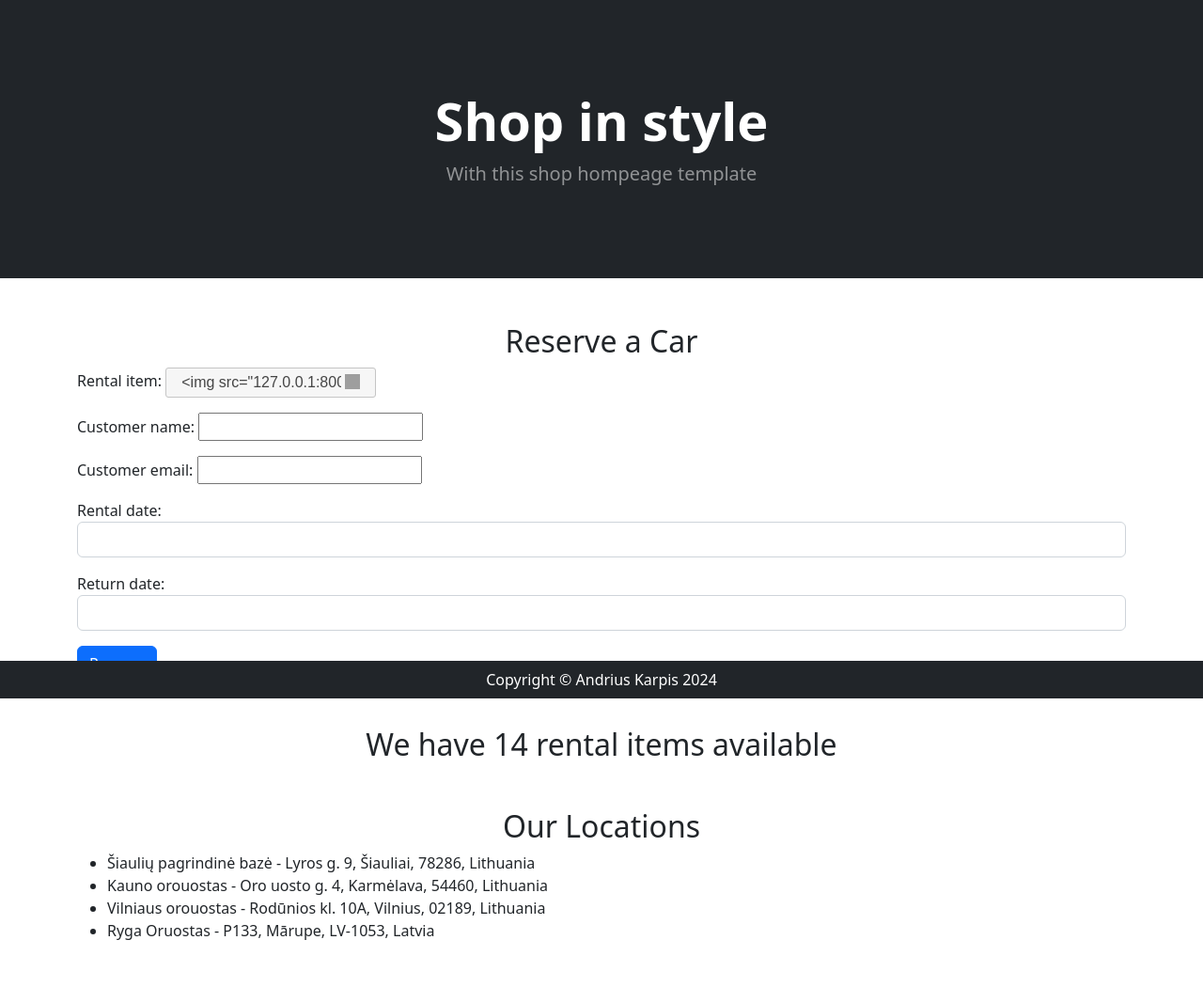
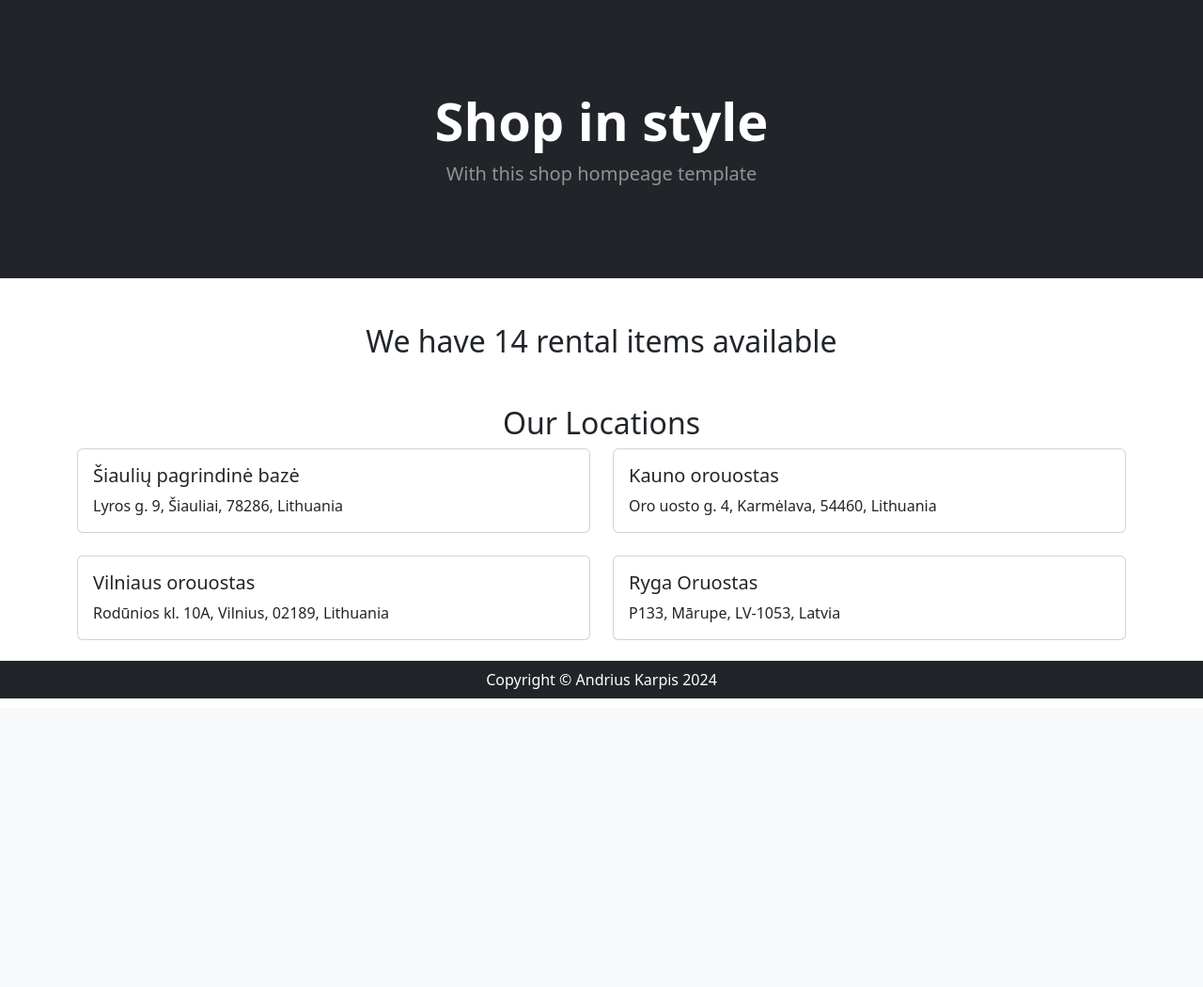
Before and after one commit to kabutas/nuomosProject, a Django app: page / in a window 1280 px wide. Shown: the part 57-1107 px from the top of the page at 94% size. After the commit the page ends 800 px from the top, so only its background shows below. Run offline with Django 5.2, Linux system fonts and the light colour scheme; data comes from the database, SQL or seed files in the repository; both versions use the stored data as it was after the commit; some libraries are stand-ins or nearby versions; grey boxes are pictures that could not be loaded.

Commit message:
+ rental_form.html updated reservation logic small models update locations shown in cards

```diff
--- a/motionRent/forms.py
+++ b/motionRent/forms.py
@@ -1,30 +1,12 @@
 from django import forms
-from django.core.exceptions import ValidationError
-from .models import RentalItem, Rental
+from .models import Rental
 
 
 class RentalForm(forms.ModelForm):
     class Meta:
         model = Rental
-        fields = ['rental_item', 'customer_name', 'customer_email', 'rental_date', 'return_date']
+        fields = ['customer_name', 'customer_email', 'rental_date', 'return_date']
         widgets = {
-            'rental_item': forms.Select(attrs={'class': 'form-control selectmenu'}),
-            'rental_date': forms.DateInput(attrs={'class': 'form-control datepicker', 'autocomplete': 'off'}),
-            'return_date': forms.DateInput(attrs={'class': 'form-control datepicker', 'autocomplete': 'off'}),
+            'rental_date': forms.DateInput(attrs={'type': 'date'}),
+            'return_date': forms.DateInput(attrs={'type': 'date'}),
         }
-
-    def __init__(self, *args, **kwargs):
-        super().__init__(*args, **kwargs)
-        self.fields['rental_item'].choices = [
-            (item.id, f'<img src="127.0.0.1:8000{item.image.url}" alt="{item.model}"> {item.brand} {item.model} ({item.year}) - {item.price_per_day} €/day')
-            for item in RentalItem.objects.all()
-        ]
-
-    def clean(self):
-        cleaned_data = super().clean()
-        rental_date = cleaned_data.get('rental_date')
-        return_date = cleaned_data.get('return_date')
-
-        if rental_date and return_date:
-            if return_date < rental_date:
-                raise ValidationError("Nuomos pabaigos data negali būti ankstesnė nei pradžios data.")
--- a/motionRent/models.py
+++ b/motionRent/models.py
@@ -1,6 +1,6 @@
 from django.db import models
-
-# Create your models here.
+from django.core.exceptions import ValidationError
+from datetime import date
 
 
 class Location(models.Model):
@@ -25,12 +25,20 @@ class RentalItem(models.Model):
     category = models.CharField(max_length=30, choices=TYPE_CHOICES)
     brand = models.CharField(max_length=255)
     model = models.CharField(max_length=255)
+    number_plate = models.CharField(max_length=12, unique=True)
+    description = models.TextField(blank=True, null=True)
     year = models.IntegerField()
     price_per_day = models.DecimalField(max_digits=10, decimal_places=2)
     image = models.ImageField(upload_to='rental_images/', blank=True, null=True, default='rental_images/no-photo.jpg')
 
+
+
     def __str__(self):
         return f"{self.get_category_display()} - {self.brand} {self.model} ({self.year})"
+
+    def is_available(self, rental_date, return_date):
+        rentals = Rental.objects.filter(rental_item=self, return_date__gte=rental_date, rental_date__lte=return_date)
+        return not rentals.exists()
 
 
 class Rental(models.Model):
@@ -42,3 +50,13 @@ class Rental(models.Model):
 
     def __str__(self):
         return f"Rental for: {self.customer_name} - ({self.rental_item})"
+
+    def clean(self):
+        if self.return_date <= self.rental_date:
+            raise ValidationError("Return date must be after rental date.")
+        # if not self.rental_item.is_available(self.rental_date, self.return_date):
+        #     raise ValidationError("This item is not available for the selected dates.")
+
+    def save(self, *args, **kwargs):
+        self.clean()  # Ensure validation is called before saving
+        super().save(*args, **kwargs)
--- a/motionRent/urls.py
+++ b/motionRent/urls.py
@@ -1,10 +1,10 @@
-
 from django.urls import path
-from .views import temporary, rental_items_list, rental_item_detail, home
+from .views import home, temporary, RentalItemListView, RentalItemDetailView, RentalCreateView
 
 urlpatterns = [
     path('', home, name='home'),
-    path('rental_items_list/', rental_items_list, name='rental_items_list'),
-    path('rental_item_detail/<int:pk>/', rental_item_detail, name='rental_item_detail'),
-    # path('rental_items/<int:pk>/', rental_item_detail, name='rental_item_detail')
+    path('temporary/', temporary, name='temporary'),
+    path('rental-items/', RentalItemListView.as_view(), name='rental_items_list'),
+    path('rental-items/<int:pk>/', RentalItemDetailView.as_view(), name='rental_item_detail'),
+    path('create-rental/<int:pk>/', RentalCreateView.as_view(), name='create_rental'),
 ]
--- a/motionRent/views.py
+++ b/motionRent/views.py
@@ -1,4 +1,8 @@
 from django.shortcuts import render, get_object_or_404, redirect
+from django.utils import timezone
+from django.views.generic import DetailView, ListView, CreateView
+from django.urls import reverse_lazy
+
 from .models import RentalItem, Rental, Location
 from .forms import RentalForm
 
@@ -8,6 +12,7 @@ from .forms import RentalForm
 def home(request):
     rental_items_count = RentalItem.objects.count()
     rental_locations = Location.objects.all()
+
     if request.method == 'POST':
         form = RentalForm(request.POST)
         if form.is_valid():
@@ -15,6 +20,7 @@ def home(request):
             return redirect('home')
     else:
         form = RentalForm()
+
     context = {
         'rental_items_count': rental_items_count,
         'rental_locations': rental_locations,
@@ -27,39 +33,50 @@ def temporary(request):
     return render(request, 'temporary.html')
 
 
-# def rental_items_list(request):
-#     category = request.GET.get('category')
-#     if category:
-#         rental_items = RentalItem.objects.filter(category=category)
-#     else:
-#         rental_items = RentalItem.objects.all()
-#     context = {
-#         'rental_items': rental_items,
-#         'selected_category': category,
-#         'categories': ['Car', 'Motorcycle', 'Construction_Equipment']
-#     }
-#     return render(request, 'rental_items_list.html', context)
+class RentalItemListView(ListView):
+    model = RentalItem
+    template_name = 'rental_items_list.html'
+    context_object_name = 'rental_items'
 
-def rental_items_list(request):
-    category = request.GET.get('category')
-    rental_items = RentalItem.objects.all()
-    rental_count = rental_items.count()
-
-    if category:
-        rental_items = rental_items.filter(category=category)
-
-    context = {
-        'rental_items': rental_items,
-        'selected_category': category,
-        'categories': ['car', 'motorcycle', 'construction_equipment'],
-        'rental_count': rental_count,
-    }
-    return render(request, 'rental_items_list.html', context)
+    def get_context_data(self, **kwargs):
+        context = super().get_context_data(**kwargs)
+        category = self.request.GET.get('category')
+        if category:
+            context['rental_items'] = context['rental_items'].filter(category=category)
+        context['selected_category'] = category
+        context['categories'] = ['car', 'motorcycle', 'construction_equipment']
+        context['rental_count'] = context['rental_items'].count()
+        return context
 
 
-def rental_item_detail(request, pk):
-    rental_item = get_object_or_404(RentalItem, pk=pk)
-    context = {
-        'rental_item': rental_item
-    }
-    return render(request, 'rental_item_detail.html', context)
+class RentalItemDetailView(DetailView):
+    model = RentalItem
+    template_name = 'rental_item_detail.html'
+    context_object_name = 'rental_item'
+
+    def get_context_data(self, **kwargs):
+        context = super().get_context_data(**kwargs)
+        rental_item = self.get_object()
+        rental = rental_item.rental_set.all().order_by('return_date').first()
+        context['return_date'] = rental.return_date if rental else None
+        context['now'] = timezone.now().date()
+        return context
+
+
+class RentalCreateView(CreateView):
+    model = Rental
+    form_class = RentalForm
+    template_name = 'rental_form.html'
+
+    def form_valid(self, form):
+        rental_item = get_object_or_404(RentalItem, pk=self.kwargs['pk'])
+        form.instance.rental_item = rental_item
+        return super().form_valid(form)
+
+    def get_success_url(self):
+        return reverse_lazy('rental_item_detail', kwargs={'pk': self.kwargs['pk']})
+
+    def get_context_data(self, **kwargs):
+        context = super().get_context_data(**kwargs)
+        context['rental_item'] = get_object_or_404(RentalItem, pk=self.kwargs['pk'])
+        return context
--- a/templates/home.html
+++ b/templates/home.html
@@ -12,53 +12,34 @@
         </div>
     </header>
 
-    <div class="container my-5">
-        <h2 class="text-center">Reserve a Car</h2>
-        <form method="post">
-            {% csrf_token %}
-            {{ form.as_p }}
-            <button type="submit" class="btn btn-primary">Reserve</button>
-        </form>
-    </div>
-
     <!-- Rental Items Count -->
     <div class="container my-5">
         <h2 class="text-center">We have {{ rental_items_count }} rental items available</h2>
     </div>
 
     <!-- Rental Locations -->
-    <div class="container my-5">
-        <h2 class="text-center">Our Locations</h2>
-        <ul>
-            {% for location in rental_locations %}
-                <li>{{ location.name }}
-                    - {{ location.address }}, {{ location.city }}, {{ location.postal_code }}, {{ location.country }}</li>
-            {% endfor %}
-        </ul>
+<!-- Rental Locations -->
+<div class="container my-5">
+    <h2 class="text-center">Our Locations</h2>
+    <div class="row">
+        {% for location in rental_locations %}
+            <div class="col-md-6">
+                <div class="card mb-4">
+                    <div class="card-body">
+                        <h5 class="card-title">{{ location.name }}</h5>
+                        <p class="card-text">{{ location.address }}, {{ location.city }}, {{ location.postal_code }}, {{ location.country }}</p>
+                    </div>
+                </div>
+            </div>
+        {% endfor %}
     </div>
+</div>
 
 
 {% block extra_js %}
 <script src="https://code.jquery.com/jquery-3.5.1.min.js"></script>
 <script src="https://code.jquery.com/ui/1.12.1/jquery-ui.min.js"></script>
 <link rel="stylesheet" href="https://code.jquery.com/ui/1.12.1/themes/base/jquery-ui.css">
-<script>
-$(function() {
-    $(".datepicker").datepicker({
-        dateFormat: 'yy-mm-dd',
-        changeMonth: true,
-        changeYear: true,
-        yearRange: "-0:+1"
-    });
 
-    // Initialize the selectmenu component
-    $(".selectmenu").selectmenu({
-        create: function(event, ui) {
-            // Add a custom class to the selectmenu button
-            $(this).selectmenu("widget").addClass("custom-selectmenu-button");
-        }
-    });
-});
-</script>
 {% endblock %}
 {% endblock %}
```
Also changed, not shown: templates/rental_form.html (added, +15 -0 lines), templates/rental_item_detail.html (+46 -20 lines), templates/rental_items_list.html (+42 -18 lines), db.sqlite3.
